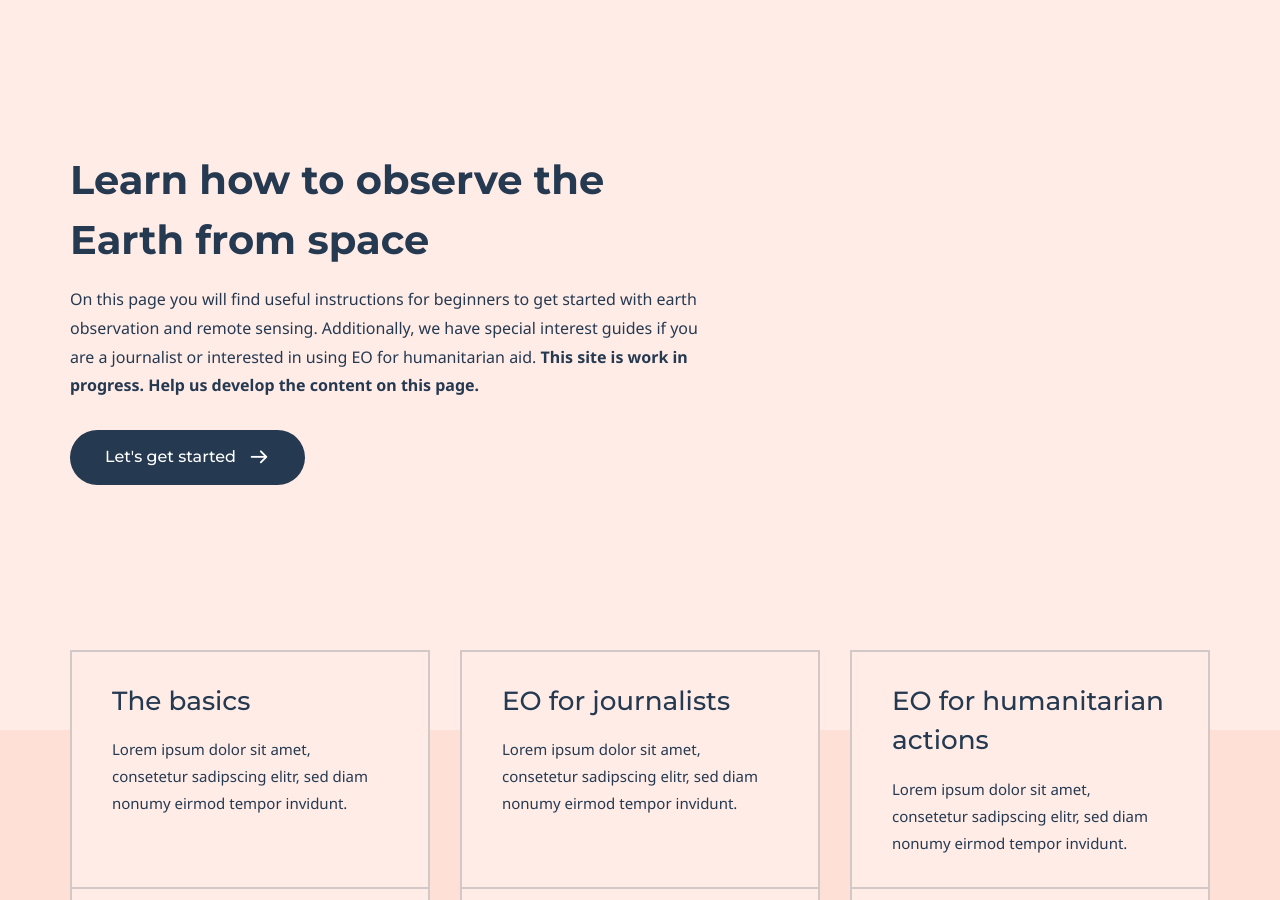
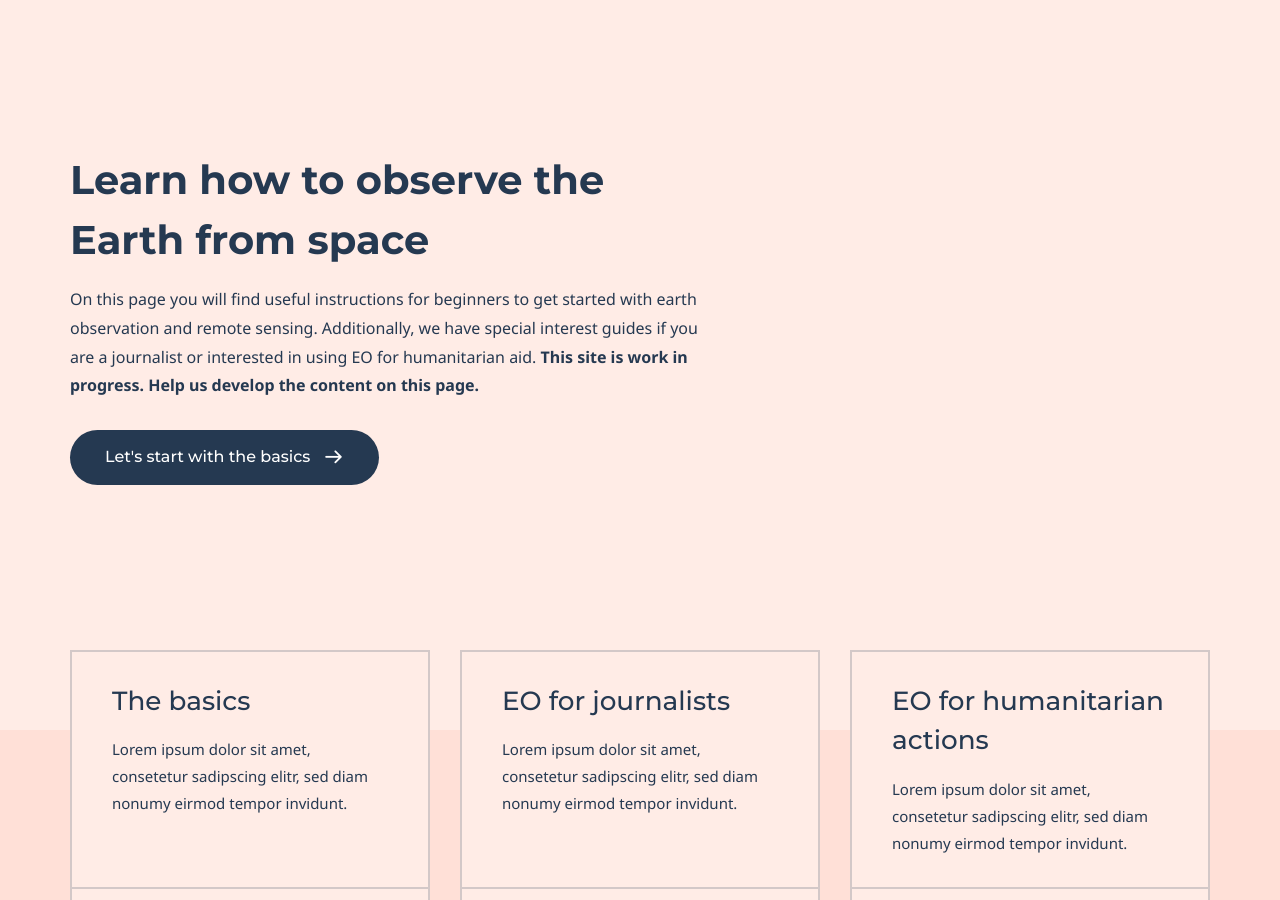
Before and after one commit to OpenSpaceData/learn.openspacedata.org, a Jekyll site: the page built from index.md, in a window 1280 px wide and 900 px high. Built offline with Jekyll 4.4.1, drawn with Linux system fonts in a browser that asks for light colours; some web fonts are replaced.

Commit message:
Update index.md

```diff
--- a/index.md
+++ b/index.md
@@ -8,7 +8,7 @@ title: Learn how to observe the Earth from space
 description: On this page you will find useful instructions for beginners to get started with earth observation and remote sensing. Additionally, we have special interest guides if you are a journalist or interested in using EO for humanitarian aid. <strong>This site is work in progress. Help us develop the content on this page.</strong>
 buttons:
     - icon: arrow-right
-      content: Let's get started
+      content: Let's start with the basics
       url: '#'
       external_url: false
 
```
